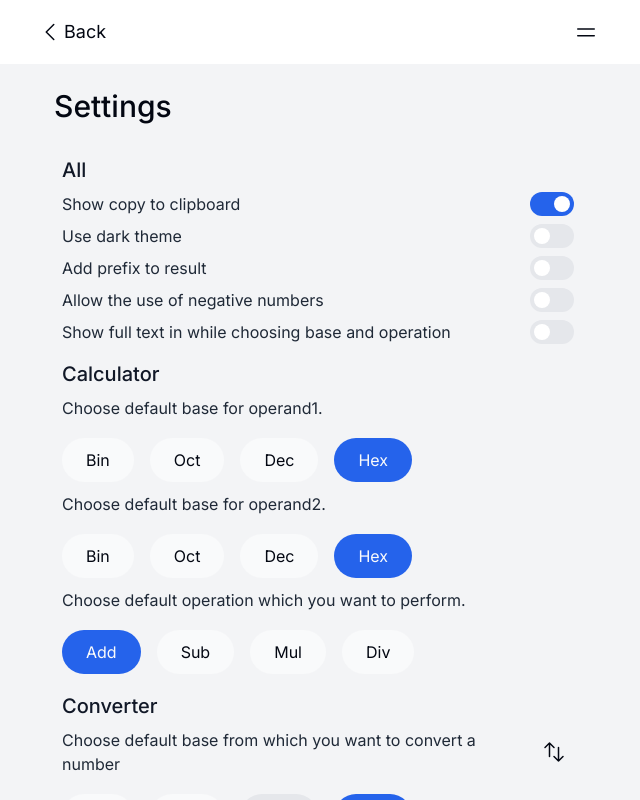
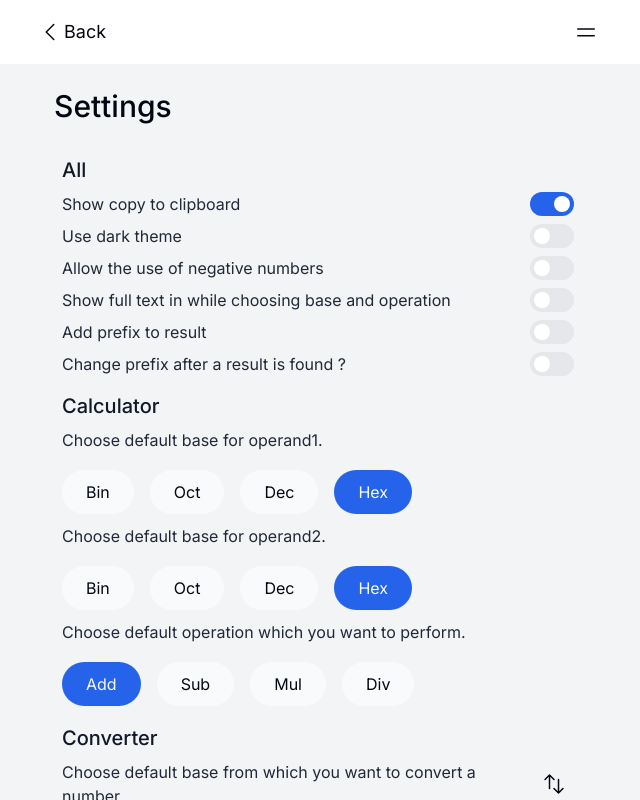
Before and after one commit to bhendi-boi/Hex-cal, a Next.js app: page /settings in a window 1280 px wide. Shown: the top 800 px of the page, without its empty margins (322-962 px from the left). Built offline with nearby package versions, Linux system fonts and the light colour scheme; what tailwindcss-displaymodes would draw is missing.

Commit message:
added a new setting `Change prefix after a result is found`

```diff
--- a/app/settings/Form.tsx
+++ b/app/settings/Form.tsx
@@ -34,6 +34,7 @@ const Form = () => {
   const [addPrefixToResult, setAddPrefixToResult] = useState(
     settings.addPrefixToResult
   );
+  const [changePrefix, setChangePrefix] = useState(settings.changePrefix);
   const [showStatus, setShowStatus] = useState(false);
 
   function handleSubmit(e: FormEvent) {
@@ -75,6 +76,22 @@ const Form = () => {
             />
           </div>
           <div className="flex items-center justify-between gap-1 my-2">
+            <p>Allow the use of negative numbers</p>
+            <Switch
+              srText="Allow negative numbers"
+              enabled={allowNegativeNumbers}
+              setEnabled={setAllowNegativeNumbers}
+            />
+          </div>
+          <div className="flex items-center justify-between gap-1 my-2">
+            <p>Show full text in while choosing base and operation</p>
+            <Switch
+              srText="Show full text in while choosing base and operation"
+              enabled={showFullText}
+              setEnabled={setShowFullText}
+            />
+          </div>
+          <div className="flex items-center justify-between gap-1 my-2">
             <p>Add prefix to result</p>
             <Switch
               srText="Allow negative numbers"
@@ -82,20 +99,12 @@ const Form = () => {
               setEnabled={setAddPrefixToResult}
             />
           </div>
-          <div className="flex items-center justify-between gap-1 my-2">
-            <p>Allow the use of negative numbers</p>
+          <div className="flex items-center justify-between gap-1">
+            <p>Change prefix after a result is found ?</p>
             <Switch
-              srText="Allow negative numbers"
-              enabled={allowNegativeNumbers}
-              setEnabled={setAllowNegativeNumbers}
-            />
-          </div>
-          <div className="flex items-center justify-between gap-1">
-            <p>Show full text in while choosing base and operation</p>
-            <Switch
-              srText="Show full text in while choosing base and operation"
-              enabled={showFullText}
-              setEnabled={setShowFullText}
+              srText="Change prefix after a result is found ?"
+              enabled={changePrefix}
+              setEnabled={setChangePrefix}
             />
           </div>
         </fieldset>
--- a/hooks/useSettings.ts
+++ b/hooks/useSettings.ts
@@ -10,10 +10,11 @@ const DEFAULT_SETTINGS: UserSettings = {
   allowNegativeNumbers: false,
   darkMode: false,
   showFullText: false,
-  addPrefixToResult: false,
   defaultOperand1Base: "hex",
   defaultOperand2Base: "hex",
   defaultOperation: "add",
+  addPrefixToResult: false,
+  changePrefix: false,
 };
 
 export function useSettings() {
--- a/types.d.ts
+++ b/types.d.ts
@@ -17,8 +17,9 @@ export type UserSettings = {
   // all
   showCopyToClipboard: boolean;
   addPrefixToResult: boolean;
+  changePrefix: boolean;
   showFullText: boolean;
-  darkMode :boolean;
+  darkMode: boolean;
   // ? experimental
   allowNegativeNumbers: boolean;
 
```
